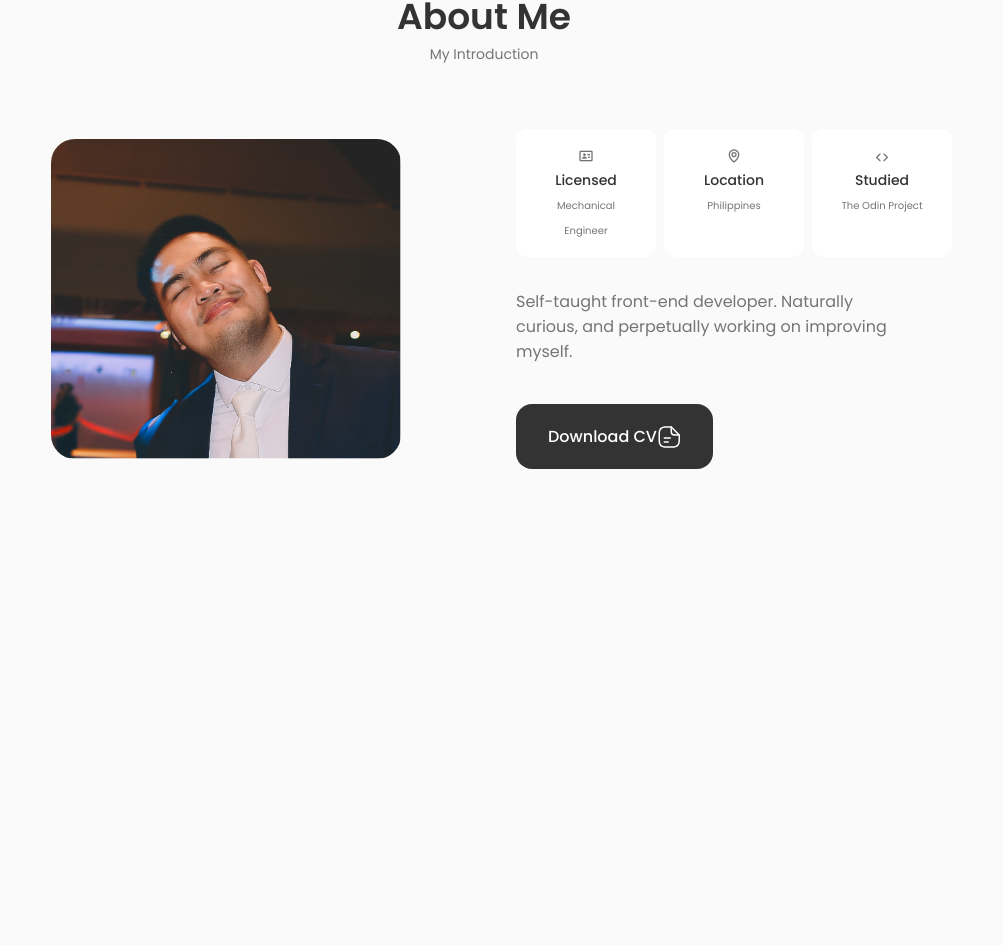
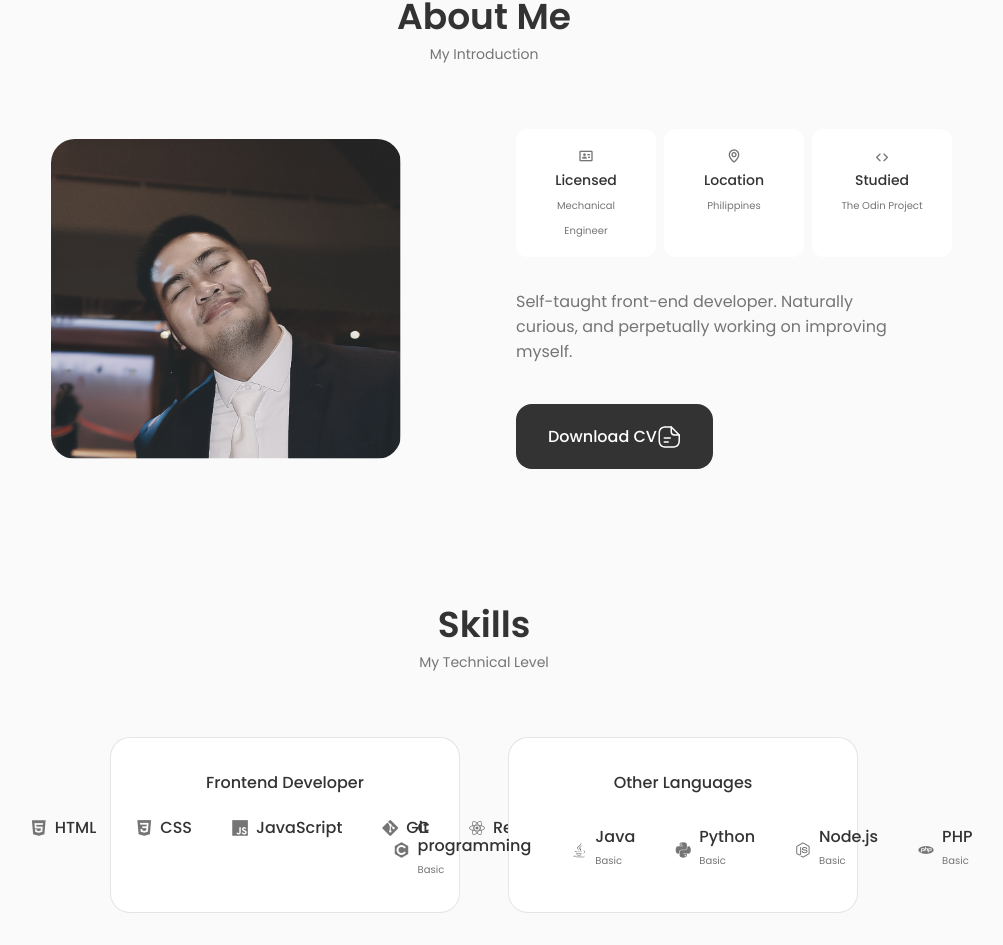
Before and after one commit to hayaman3/portfolio, a React (Create React App) app: page / in a window 1280 px wide. Shown: the part 774-1719 px from the top of the page, without its empty margins (156-1159 px from the left). Before the commit the page ends 1275 px from the top, so only its background shows below. Built offline with nearby package versions, Linux system fonts and the light colour scheme.

Commit message:
added Skills component

```diff
--- a/public/index.html
+++ b/public/index.html
@@ -8,6 +8,7 @@
   <meta name="description" content="Web site created using create-react-app" />
   <link href='https://unpkg.com/boxicons@2.1.4/css/boxicons.min.css' rel='stylesheet'>
   <link rel="stylesheet" href="https://unicons.iconscout.com/release/v4.0.0/css/line.css">
+  <link rel="stylesheet" href="https://cdn.jsdelivr.net/gh/devicons/devicon@v2.15.1/devicon.min.css">
   <title>Kevin</title>
 </head>
 
--- a/src/App.jsx
+++ b/src/App.jsx
@@ -3,6 +3,7 @@ import './assets/CSS/app.css';
 import Header from './components/header/Header';
 import Home from './components/home/Home';
 import About from './components/about/About';
+import Skills from './components/skills/Skills';
 
 function App() {
   return (
@@ -11,6 +12,7 @@ function App() {
       <main className="main">
         <Home />
         <About />
+        <Skills />
       </main>
     </>
   );
--- a/src/components/about/About.jsx
+++ b/src/components/about/About.jsx
@@ -19,6 +19,9 @@ function About() {
             Self-taught front-end developer. Naturally curious, and
             perpetually working on improving myself.
           </p>
+          {/* <p className="home-description">
+        I love creating and figuring out how things work
+      </p> */}
           <a download="" href="{CV}" className="button button-flex">
             Download CV
             <svg
--- a/src/components/about/about.css
+++ b/src/components/about/about.css
@@ -8,6 +8,7 @@
   width: 350px;
   border-radius: 1.5rem;
   justify-self: center;
+  filter: grayscale(60%);
 }
 
 .about-info {
--- a/src/components/home/Data.jsx
+++ b/src/components/home/Data.jsx
@@ -61,9 +61,6 @@ function Data() {
         Front end Developer / Mechanical Engineer
       </h3>
 
-      <p className="home-description">
-        I love creating and figuring out how things work
-      </p>
       <a href="#contact" className="button button-flex">
         Say Hello
         <svg
--- a/src/components/home/home.css
+++ b/src/components/home/home.css
@@ -44,10 +44,6 @@
   margin-bottom: var(--mb-1);
 }
 
-.home-description {
-  max-width: 400px;
-  margin-bottom: var(--mb-3);
-}
 
 .home-image {
   background: url(../../assets/images/kevin.png);
@@ -125,10 +121,6 @@
     margin-bottom: var(--mb-1);
   }
 
-  .home-description {
-    max-width: initial;
-    margin-bottom: var(--mb-2-5);
-  }
 
   .home-image {
     width: 250px;
--- /dev/null
+++ b/src/components/skills/Frontend.jsx
@@ -0,0 +1,48 @@
+import React from 'react';
+import './skills.css';
+
+function Frontend() {
+  return (
+    <div className="skills-content">
+      <h3 className="skills-title">Frontend Developer</h3>
+      <div className="skills-box">
+        <div className="skills-data">
+          <i className="devicon-html5-plain" />
+          <div>
+            <h3 className="skill-name">HTML</h3>
+          </div>
+        </div>
+
+        <div className="skills-data">
+          <i className="devicon-css3-plain" />
+          <div>
+            <h3 className="skill-name">CSS</h3>
+          </div>
+        </div>
+
+        <div className="skills-data">
+          <i className="devicon-javascript-plain" />
+          <div>
+            <h3 className="skill-name">JavaScript</h3>
+          </div>
+        </div>
+
+        <div className="skills-data">
+          <i className="devicon-git-plain" />
+          <div>
+            <h3 className="skill-name">Git</h3>
+          </div>
+        </div>
+
+        <div className="skills-data">
+          <i className="devicon-react-original" />
+          <div>
+            <h3 className="skill-name">React</h3>
+          </div>
+        </div>
+      </div>
+    </div>
+  );
+}
+
+export default Frontend;
--- /dev/null
+++ b/src/components/skills/OtherSkills.jsx
@@ -0,0 +1,53 @@
+import React from 'react';
+import './skills.css';
+
+function Other() {
+  return (
+    <div className="skills-content">
+      <h3 className="skills-title">Other Languages</h3>
+      <div className="skills-box">
+        <div className="skills-data">
+          <i className="devicon-c-plain" />
+          <div>
+            <h3 className="skill-name">C programming</h3>
+            <span className="skill-level">Basic</span>
+          </div>
+        </div>
+
+        <div className="skills-data">
+          <i className="devicon-java-plain" />
+          <div>
+            <h3 className="skill-name">Java</h3>
+            <span className="skill-level">Basic</span>
+          </div>
+        </div>
+
+        <div className="skills-data">
+          <i className="devicon-python-plain" />
+          <div>
+            <h3 className="skill-name">Python</h3>
+            <span className="skill-level">Basic</span>
+          </div>
+        </div>
+
+        <div className="skills-data">
+          <i className="devicon-nodejs-plain" />
+          <div>
+            <h3 className="skill-name">Node.js</h3>
+            <span className="skill-level">Basic</span>
+          </div>
+        </div>
+
+        <div className="skills-data">
+          <i className="devicon-php-plain" />
+          <div>
+            <h3 className="skill-name">PHP</h3>
+            <span className="skill-level">Basic</span>
+          </div>
+        </div>
+      </div>
+    </div>
+  );
+}
+
+export default Other;
--- /dev/null
+++ b/src/components/skills/Skills.jsx
@@ -0,0 +1,20 @@
+import React from 'react';
+import './skills.css';
+import Frontend from './Frontend';
+import Other from './OtherSkills';
+
+function Skills() {
+  return (
+    <section className="skills section" id="skills">
+      <h2 className="section-title">Skills</h2>
+      <span className="section-subtitle">My Technical Level</span>
+
+      <div className="skills-container container grid">
+        <Frontend />
+        <Other />
+      </div>
+    </section>
+  );
+}
+
+export default Skills;
--- /dev/null
+++ b/src/components/skills/skills.css
@@ -0,0 +1,53 @@
+.skills-container {
+  grid-template-columns: repeat(2, 350px);
+  column-gap: 3rem;
+  justify-content: center;
+}
+
+.skills-content {
+  background-color: var(--container-color);
+  border: 1px solid rgba(0, 0, 0, 0.1);
+  padding: 2rem 4rem;
+  border-radius: 1.25rem;
+}
+
+.skills-title {
+  font-size: var(--normal-font-size);
+  font-weight: var(--font-medium);
+  text-align: center;
+  margin-bottom: var(--mb-1-5);
+}
+
+.skills-box {
+  display: flex;
+  justify-content: center;
+  column-gap: 2.5rem;
+}
+
+.skills-group {
+  display: grid;
+  align-items: flex-start;
+  row-gap: 1rem;
+}
+
+.skills-data {
+  display: flex;
+  column-gap: 0.5rem;
+  align-items: center;
+}
+
+.skills i {
+  /* vertical-align: middle; */
+  font-size: 1rem;
+  color: var(-title-color)
+}
+
+.skill-name {
+  font-size: var(--normal-font-size);
+  font-weight: var(--font-medium);
+  line-height: 18px;
+}
+
+.skill-level {
+  font-size: var(--tiny-font-size);
+}
```
